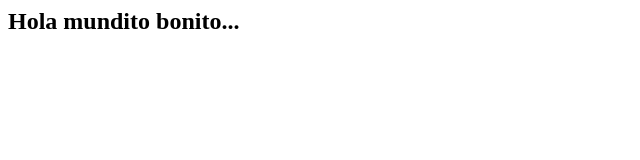
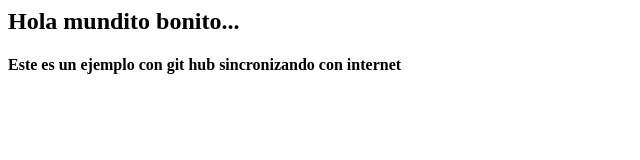
Before and after one commit to alexgmz/repositorio1, a plain HTML site: page index.html in a window 1280 px wide. Shown: the whole page, without its empty margins (0-640 px from the left). Drawn offline with Linux system fonts and the light colour scheme.

Commit message:
Update index.html

```diff
--- a/index.html
+++ b/index.html
@@ -5,6 +5,7 @@
 	<meta name="viewport" content="width=devicer-width">
 	<meta http-equiv="X-UA Compatible" content="ie">
 	<h2>Hola mundito bonito...</h2>
+	<h4>Este es un ejemplo con git hub sincronizando con internet </h4>
 	<title>Repositorio</title>
 </head>
 <body>
```
